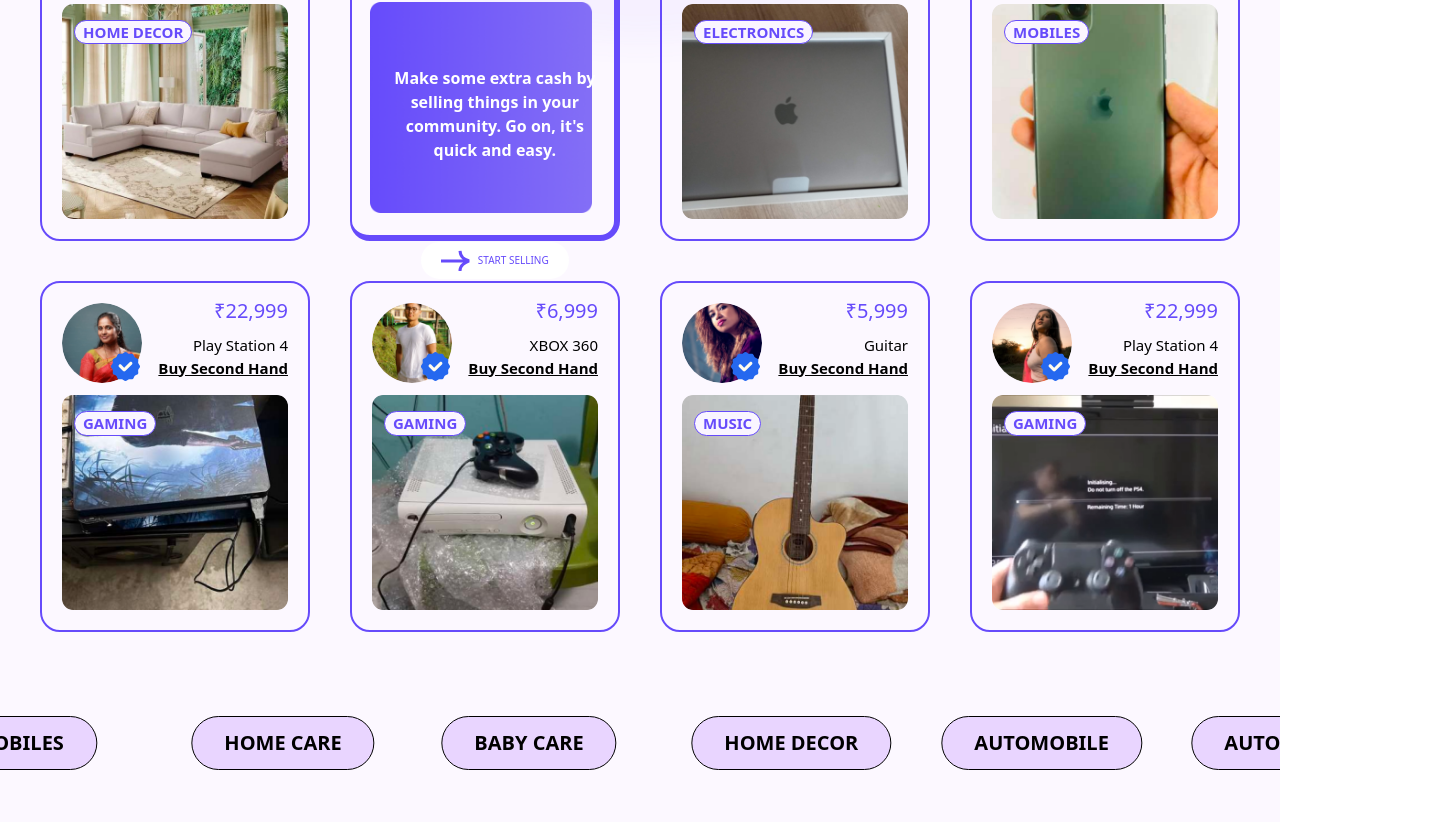
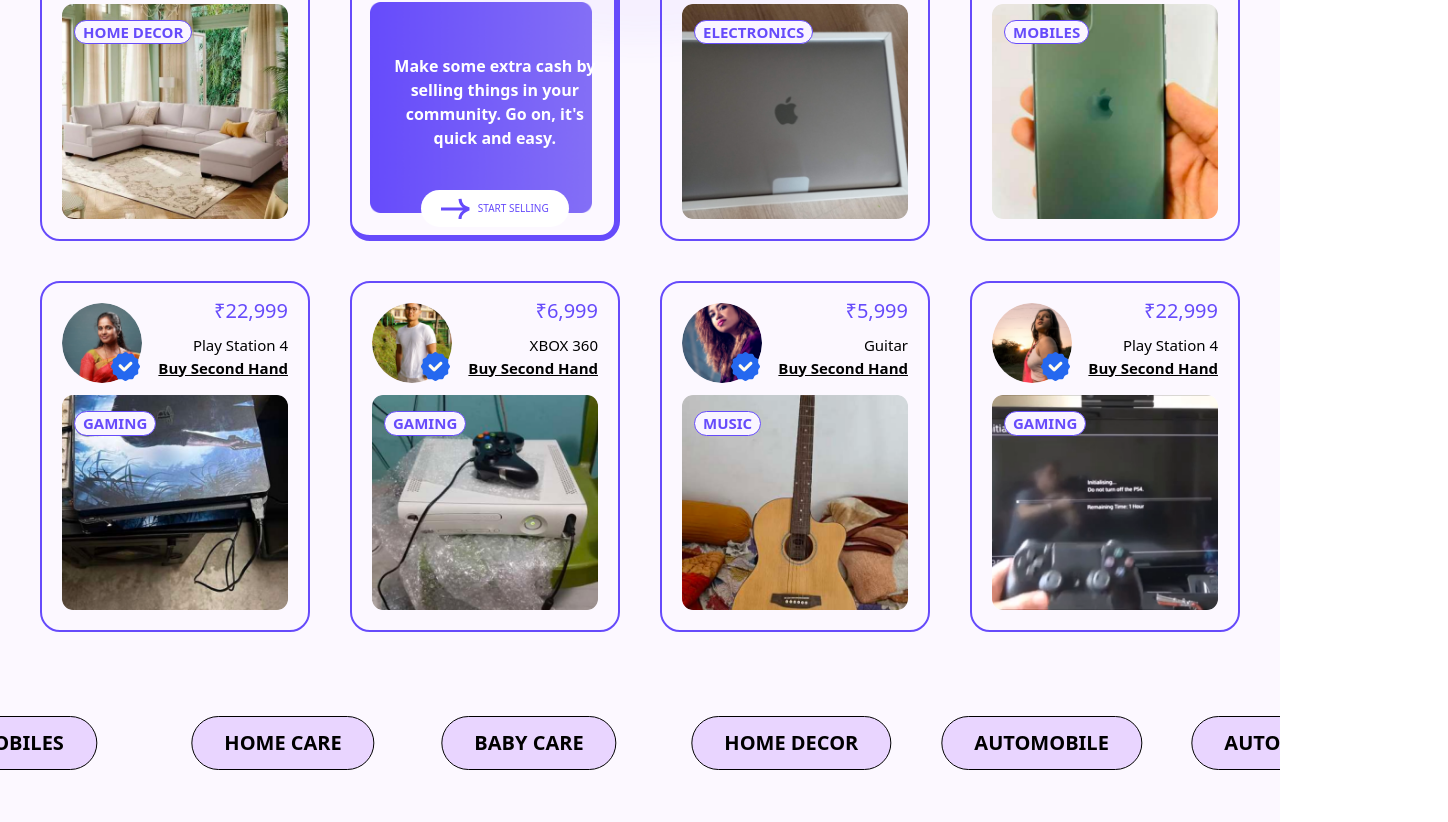
Before and after one commit to deep-69bits/SellSafe, a Next.js app: page / in a window 1280 px wide. Shown: the part 827-1649 px from the top of the page, 1448 px wide, since content can reach past the window. Built offline with nearby package versions, Linux system fonts and the light colour scheme; a web font is replaced by a local one.

Commit message:
done things

```diff
--- a/src/app/page.tsx
+++ b/src/app/page.tsx
@@ -120,7 +120,7 @@
 
             <div className='lg:block hidden   lg:w-[61.02%] bg-[#F8F6FE] rounded-2xl'>
               <div className='bg-[#664BFB] blur-lg lg:scale-100 scale-[20%]  translate-x-[-500px]  opacity-[0.04] rounded-full backdrop-blur-lg w-[845px] absolute '></div>
-              <Image className='absolute   lg:translate-x-[700px] translate-y-24 ' width={240} height={500} src="/Images/MobilePhone.png" alt='Mobile Phone' />
+              <Image className='absolute scale-95  lg:translate-x-[600px] translate-y-20 ' width={240} height={500} src="/Images/MobilePhone.png" alt='Mobile Phone' />
               <video className='w-[1000px] rounded-3xl   ' src='/Videos/advideo.mp4' autoPlay muted loop />
 
 
--- a/src/components/molecules/Card.tsx
+++ b/src/components/molecules/Card.tsx
@@ -108,14 +108,14 @@
                                 Go on, it's quick and easy.
                             </p>
 
-                            <button className='bg-white lg:scale-100 mt-20 hidden lg:flex justify-center  px-5 mx-auto text-[#664BFB] py-2 items-center gap-2 rounded-3xl'>
+                            <button className='bg-white lg:scale-100 mt-10 hidden lg:flex justify-center  px-5 mx-auto text-[#664BFB] py-2 items-center gap-2 rounded-3xl'>
                                 <svg width="29" height="21" viewBox="0 0 29 21" fill="none" >
                                     <path d="M0 11H28M28.5 11H28M19 1C19.1667 2.66667 20 6.4 22 8C24 9.6 27.1667 10.6667 28 11M28 11C27.3333 11.3333 24.4 12.5 22 14.5C19.6 16.5 19 19.6667 19 21" stroke="#664BFB" stroke-width="3" />
                                 </svg>
                                 <span className='text-[10px] '>START SELLING</span>
                             </button>
 
-                            <button className='w-full lg:hidden  mt-4 text-center underline text-white  mb-2'>
+                            <button className='w-full lg:hidden scale-75 mt-4 text-center underline text-white  mb-2'>
                                 START SELLING
                             </button>
 
```
